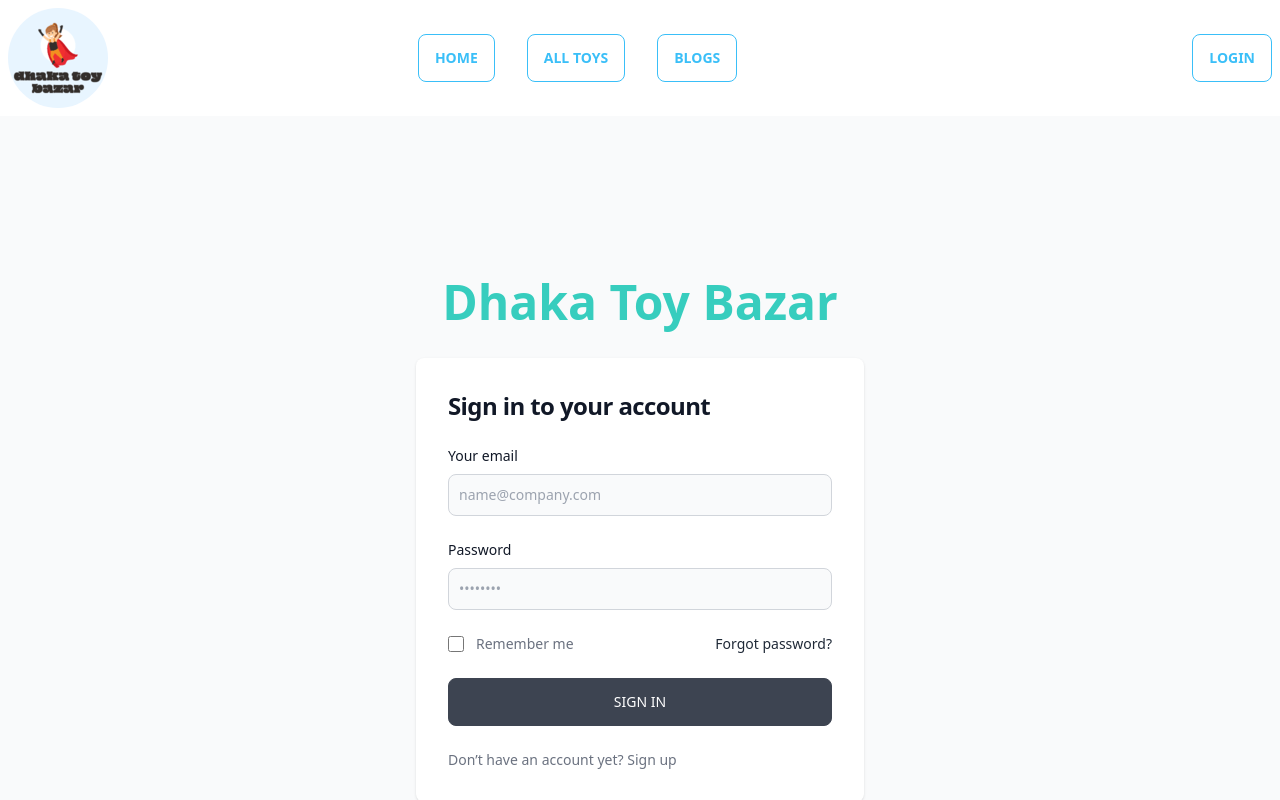
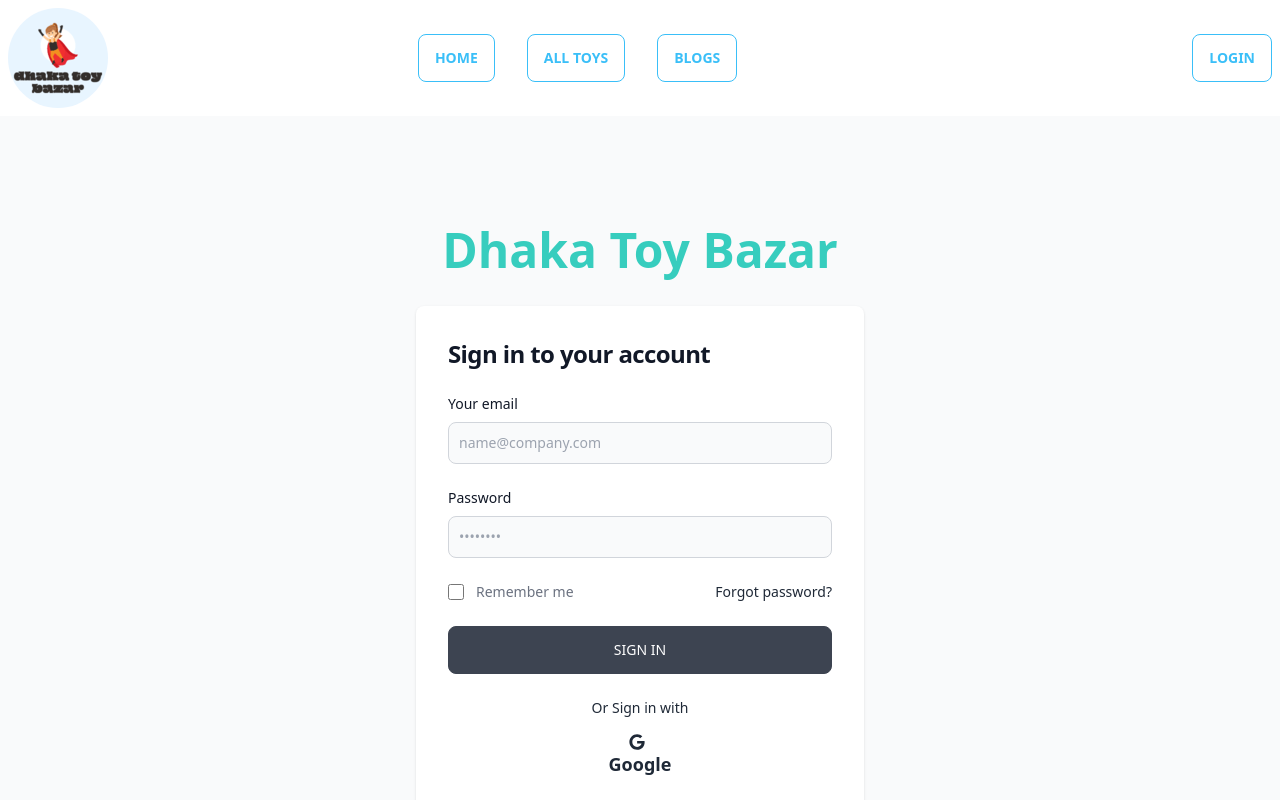
Before and after one commit to Habib-Anwar/dhaka-toy-bazar-client, a React (Vite) app: page /login in a window 1280 px wide. Shown: the top 800 px of the page. Built offline with nearby package versions, Linux system fonts and the light colour scheme; no server answers.

Commit message:
sign in with google

```diff
--- a/src/Pages/Home/Shop/Shop.jsx
+++ b/src/Pages/Home/Shop/Shop.jsx
@@ -33,7 +33,7 @@
             <h2 className='text-4xl font-bold text-orange-500 mt-4'>Shop Now</h2>
           <div className='border-2 bg-base-100 rounded-box p-2 mt-4'>
             <div onChange={handleChange} aria-label="lab API tabs example">
-              <Tab className='btn btn-outline bg-emerald-900 ' label="Marvel" value="1" onClick={()=>{handleChange(1)}}/>
+              <Tab className='btn btn-outline bg-emerald-900' label="Marvel" value="1" onClick={()=>{handleChange(1)}}/>
               <Tab className='btn btn-outline btn-secondary' label="Disney" value="2" onClick={()=>{handleChange(2)}}/>
               <Tab className='btn btn-outline btn-success' label="Star Wars" value="3" onClick={()=>{handleChange(3)}}/>
             </div>
--- a/src/Pages/Login/Login.jsx
+++ b/src/Pages/Login/Login.jsx
@@ -1,25 +1,32 @@
 import { useContext } from "react";
-import { Link } from "react-router-dom";
+import { Link, useLocation, useNavigate } from "react-router-dom";
 import { AuthContext } from "../../Providers/AuthProvider";
 import useTitle from "../../hooks/useTitle";
+import { FaGoogle } from 'react-icons/fa';
 
 
 const Login = () => {
 
-    const {signIn} = useContext(AuthContext);
+    const { signIn, handleGoogleSignIn } = useContext(AuthContext);
+    const navigate = useNavigate()
+    const location = useLocation();
 
     useTitle('Login');
 
-    const handleLogin = event =>{
+    const from = location.state?.from?.pathname || '/';
+    console.log(from);
+
+    const handleLogin = event => {
         event.preventDefault();
         const form = event.target;
         const email = form.email.value;
         const password = form.password.value;
-        console.log({email, password})
+        console.log({ email, password })
         signIn(email, password)
             .then(result => {
                 const user = result.user;
                 console.log(user);
+                navigate(from, { replace: true });
             })
             .catch(error => console.log(error));
     }
@@ -56,6 +63,10 @@
                                     <a href="#" className="text-sm font-medium text-primary-600 hover:underline dark:text-primary-500">Forgot password?</a>
                                 </div>
                                 <input type="submit" className="w-full btn text-white bg-primary-600 hover:bg-primary-700 focus:ring-4 focus:outline-none focus:ring-primary-300 font-medium rounded-lg text-sm px-5 py-2.5 text-center dark:bg-primary-600 dark:hover:bg-primary-700 dark:focus:ring-primary-800" value="Sign in" />
+                                <div className="text-center">
+                                    <p className="text-sm mb-4">Or Sign in with</p>
+                                    <button onClick={handleGoogleSignIn}><FaGoogle className="ml-5"></FaGoogle> <span className="font-semibold text-lg">Google</span></button>
+                                </div>
                                 <p className="text-sm font-light text-gray-500 dark:text-gray-400">
                                     Don’t have an account yet? <Link className="font-medium text-primary-600 hover:underline dark:text-primary-500" to='/signup'>Sign up</Link>
                                 </p>
--- a/src/Pages/Shared/NavBar/NavBar.jsx
+++ b/src/Pages/Shared/NavBar/NavBar.jsx
@@ -27,7 +27,7 @@
             <div className="dropdown dropdown-end">
             <label tabIndex={0} className="btn btn-ghost btn-circle avatar">
               <div className="w-10 rounded-full">
-                <img src={user?.photo} />
+                <img src={user?.photoURL} alt={user?.email}/>
               </div>
             </label>
             <ul tabIndex={0} className="mt-3 p-2 shadow menu menu-compact dropdown-content bg-base-100 rounded-box w-52">
--- a/src/Providers/AuthProvider.jsx
+++ b/src/Providers/AuthProvider.jsx
@@ -1,9 +1,12 @@
 import { createContext, useEffect, useState } from "react";
-import { createUserWithEmailAndPassword, getAuth, onAuthStateChanged, signInWithEmailAndPassword, signOut } from "firebase/auth";
+import { GoogleAuthProvider, createUserWithEmailAndPassword, getAuth, onAuthStateChanged, signInWithEmailAndPassword, signInWithPopup, signOut } from "firebase/auth";
 import app from "../firebase/firebase.config"
+
 
 export const AuthContext = createContext();
 const auth = getAuth(app)
+const provider = new GoogleAuthProvider();
+
 
 const AuthProvider = ({children}) => {
     const [user, setUser] = useState(null);
@@ -17,11 +20,23 @@
     const signIn = (email, password) =>{
         setSpinner(true);
         return signInWithEmailAndPassword(auth, email, password);
+
     }
 
     const logOut = () =>{
         setSpinner(true);
         return signOut(auth);
+    }
+
+    const handleGoogleSignIn = () =>{
+        signInWithPopup(auth, provider)
+        .then(result => {
+            const user = result.user;
+            console.log(user);
+        })
+        .catch(error =>{
+            console.log(error)
+        })
     }
 
     useEffect(()=>{
@@ -41,7 +56,8 @@
         spinner,
         createUser,
         signIn,
-        logOut
+        logOut,
+        handleGoogleSignIn
 
     }
 
```
Lines whose indentation alone changed are shown as unchanged.
